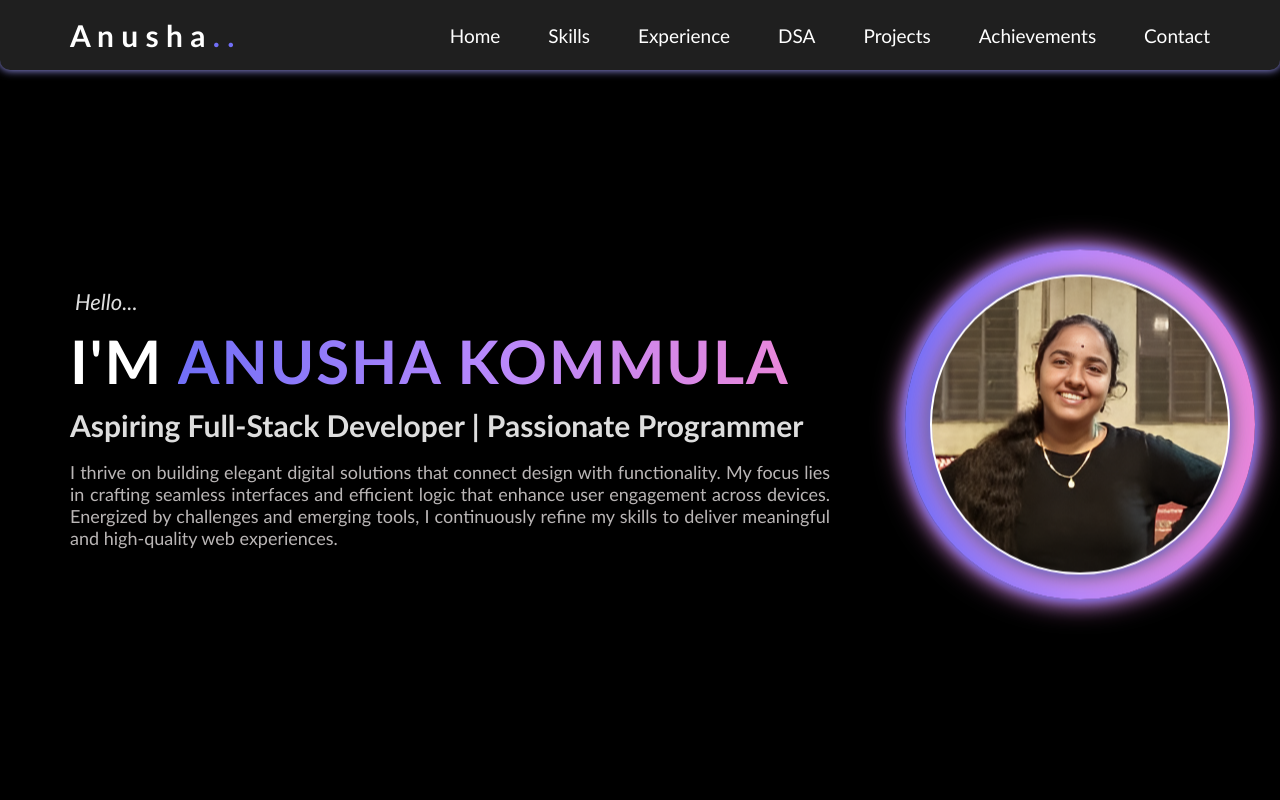
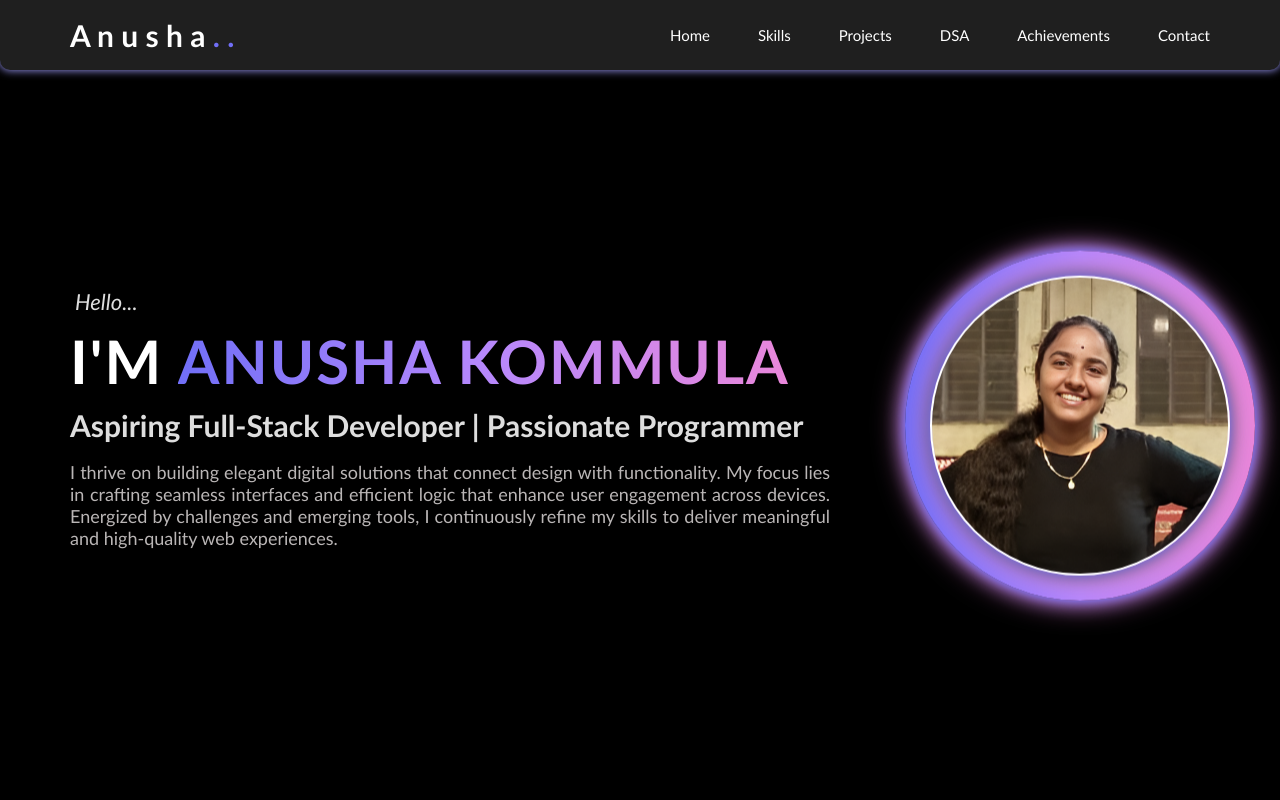
Before and after one commit to AnushaKommula-645/Portfolio, a React (Vite) app in the folder portfolio/: page / in a window 1280 px wide. Shown: the top 800 px of the page. Built offline with nearby package versions, Linux system fonts and the light colour scheme.

Commit message:
hader changed..

```diff
--- a/portfolio/src/components/Achievements.jsx
+++ b/portfolio/src/components/Achievements.jsx
@@ -1,17 +1,22 @@
-import { FaAmazon, FaTrophy, FaMedal, FaAndroid, FaUsers, FaCode } from "react-icons/fa";
+import { FaAmazon, FaTrophy, FaMedal, FaAndroid, FaUsers, FaCode, FaGoogle } from "react-icons/fa";
 import styles from "./Achievements.module.css";
 
 function Achievements() {
     const achievements = [
+        {
+            icon: <FaTrophy className={styles.icon} />,
+            title: "Winner - Medhamanthan Hackathon (VEDA 2K25)",
+            description: "Won first place competing against 75+ teams by developing an innovative project solution."
+        },
         {
             icon: <FaAmazon className={styles.icon} />,
             title: "Amazon ML Summer School 2025",
             description: "Selected among 60,000+ applicants for Amazon Machine Learning Summer School 2025."
         },
         {
-            icon: <FaTrophy className={styles.icon} />,
-            title: "Winner - Medhamanthan Hackathon (VEDA 2K25)",
-            description: "Won first place competing against 75+ teams by developing an innovative project solution."
+            icon: <FaAndroid className={styles.icon} />,
+            title: "Co-Lead - Android Development, GDG SVECW",
+            description: "Led Android initiatives under Google Developer Group SVECW and mentored juniors."
         },
         {
             icon: <FaMedal className={styles.icon} />,
@@ -19,9 +24,9 @@ function Achievements() {
             description: "Reached the final round among 130+ teams for developing an AI-based educational project."
         },
         {
-            icon: <FaAndroid className={styles.icon} />,
-            title: "Co-Lead - Android Development, GDG SVECW",
-            description: "Led Android initiatives under Google Developer Group SVECW and mentored juniors."
+            icon: <FaGoogle className={styles.icon} />,
+            title: "Google STEP Internship – Final Round",
+            description: "Advanced to the final interview round of Google’s STEP Internship 2025, demonstrating strong problem-solving and coding skills."
         },
         {
             icon: <FaUsers className={styles.icon} />,
--- a/portfolio/src/components/Header.jsx
+++ b/portfolio/src/components/Header.jsx
@@ -16,11 +16,11 @@ function Header() {
             <div className={`${styles.links} ${isOpen ? styles.showMenu: ''}`}>
                 <a href="#home" onClick={() => setIsOpen(false)}>Home</a>
                 <a href="#skills" onClick={() => setIsOpen(false)}>Skills</a>
-                <a href="#experience" onClick={() => setIsOpen(false)}>Experience</a>
+                <a href="#projects" onClick={() => setIsOpen(false)}>Projects</a>
                 <a href="#dsa" onClick={() => setIsOpen(false)}>DSA</a>
-                <a href="#projects" onClick={() => setIsOpen(false)}>Projects</a>
                 <a href="#achievements" onClick={() => setIsOpen(false)}>Achievements</a>
                 <a href="#contact" onClick={() => setIsOpen(false)}>Contact</a>
+                {/* <a href="#experience" onClick={() => setIsOpen(false)}>Experience</a> */}
             </div>
         </nav>
     </>);
--- a/portfolio/src/components/Header.module.css
+++ b/portfolio/src/components/Header.module.css
@@ -16,7 +16,6 @@ nav {
     box-shadow: 0px 0px 8px 0.5px #9795ef;
     border-bottom-left-radius: 10px;
     border-bottom-right-radius: 10px;
-
 }
 
 .name {
@@ -37,7 +36,7 @@ nav {
 }
 .links a {
     color: white;
-    font-size: 19px;
+    font-size: 15px;
     text-decoration: none;
     font-weight: 400;
 }
@@ -49,7 +48,7 @@ nav {
     margin-right: 20px;
 }
 
-@media (max-width: 768px) {
+@media (max-width: 888px) {
     .hamburger {
         display: block;
     }
```
